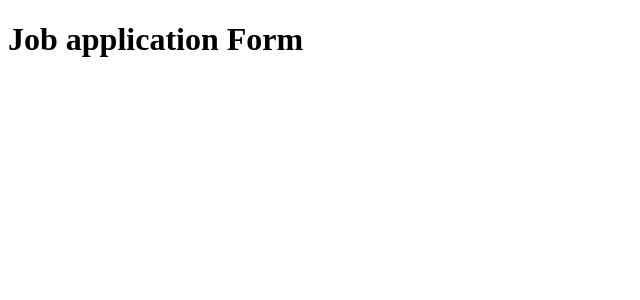
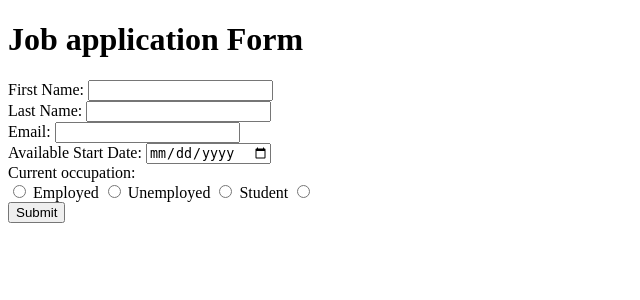
Before and after one commit to flaviamedici/FlaskForm, a Flask app: template templates/index.html in a window 1280 px wide. Shown: the top 300 px of the page, without its empty margins (0-640 px from the left). Run offline with Flask 3, Linux system fonts and the light colour scheme; the template is opened without the code that fills it, so the values that code supplies are empty.

Commit message:
Adding form to the app

```diff
--- a/templates/index.html
+++ b/templates/index.html
@@ -9,5 +9,38 @@
 </head>
 <body>
     <h1>Job application Form</h1>
+
+    <form action="">
+        <div>
+            <label for="first_name">First Name: </label>
+            <input type="text" id="first_name" name="first_name" required>
+        </div>
+        <div>
+            <label for="last_name">Last Name: </label>
+            <input type="text" id="last_name" name="last_name" required>
+        </div>
+        <div>
+            <label for="email">Email: </label>
+            <input type="email" id="email" name="email" required>
+        </div>
+        <div>
+            <label for="date">Available Start Date: </label>
+            <input type="date" id="date" name="date" required>
+        </div>
+        <div>
+                <label>Current occupation: </label>
+            <div id="occupation">
+                <input type="radio" id="employed" name="occupation" required>
+                <label for="employed">Employed </label>
+                <input type="radio" id="unemployed" name="occupation" required>
+                <label for="unemployed">Unemployed </label>
+                <input type="radio" id="self-employed" name="occupation" required>
+                <label for="student">Student</label>
+                <input type="radio" id="student" name="occupation" required>
+            </div>
+
+        </div>
+        <button type="button">Submit</button>
+    </form>
 </body>
 </html>
```
